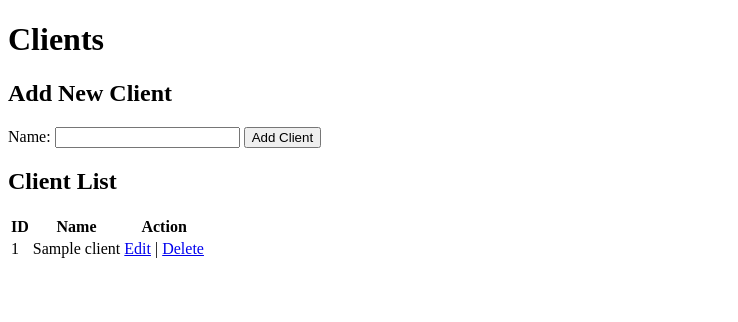
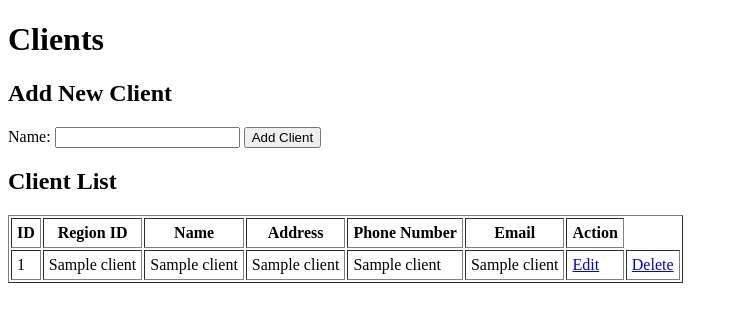
Before and after one commit to kylemdonovan/cs340Project, a Flask app: template templates/clients.html in a window 1280 px wide. Shown: the top 322 px of the page, without its empty margins (0-738 px from the left). Run offline with Flask 3, Linux system fonts and the light colour scheme; the template is opened without the code that fills it: most values are stand-ins (such as "Sample title", 1, 10 or a date in 2020); some libraries are stand-ins or nearby versions.

Commit message:
GET request for Client from database

```diff
--- a/app.py
+++ b/app.py
@@ -3,11 +3,11 @@ from flask_mysqldb import MySQL
 
 app = Flask(__name__)
 
-app.config['MYSQL_HOST'] = 'classmysql.engr.oregonstate.edu'
-app.config['MYSQL_USER'] = 'cs340_donovaky'
-app.config['MYSQL_PASSWORD'] = '5175'  # last 4 of onid
-app.config['MYSQL_DB'] = 'cs340_donovaky'
-app.config['MYSQL_CURSORCLASS'] = "DictCursor"
+app.config['MYSQL_HOST'] = '34.170.99.60'
+app.config['MYSQL_USER'] = 'test'
+app.config['MYSQL_PASSWORD'] = 'root'  # last 4 of onid
+app.config['MYSQL_DB'] = 'new_schema'
+# app.config['MYSQL_CURSORCLASS'] = "DictCursor"
 
 mysql = MySQL(app)
 
@@ -30,6 +30,12 @@ def clients():
     else:
         # Retrieve client records from the database
         # ...
+
+        cur = mysql.connection.cursor()
+        cur.execute("""SELECT * from Clients""" )
+        rv = cur.fetchall()
+        clients = rv
+        print(clients)
 
         return render_template('clients.html', clients=clients)
 
--- a/templates/clients.html
+++ b/templates/clients.html
@@ -14,20 +14,26 @@
     </form>
 
     <h2>Client List</h2>
-    <table>
+    <table border="1" cellpadding="5">
         <tr>
             <th>ID</th>
+            <th>Region ID</th>
             <th>Name</th>
+            <th>Address</th>
+            <th>Phone Number</th>
+            <th>Email</th>
             <th>Action</th>
         </tr>
         {% for client in clients %}
         <tr>
-            <td>{{ client.id }}</td>
-            <td>{{ client.name }}</td>
-            <td>
-                <a href="{{ url_for('edit_client', client_id=client.id) }}">Edit</a> |
-                <a href="{{ url_for('delete_client', client_id=client.id) }}">Delete</a>
-            </td>
+            <td>{{ client[0] }}</td>
+            <td>{{ client[1] }}</td>
+            <td>{{ client[2] }}</td>
+            <td>{{ client[3] }}</td>
+            <td>{{ client[4] }}</td>
+            <td>{{ client[5] }}</td>
+            <td><a href="#" onClick="updateClient('this.clientID')">Edit</a></td>
+            <td><a href="#" onclick="deleteClient('this.clientID')">Delete</a></td>
         </tr>
         {% endfor %}
     </table>
--- a/templates/foods.html
+++ b/templates/foods.html
@@ -58,7 +58,7 @@
 	  <th><a href="/sales_history">Sales History</a></th>
 	  <th><a href="/sales_history_has_food">Sales History Has Food</a></th>
 	</tr>
-  </table>
+    </table>
 <div id="browse">
 <p><a href="#" onClick="showAll()">Display all forms</a> </p>
 <table border="1" cellpadding="5">
```
